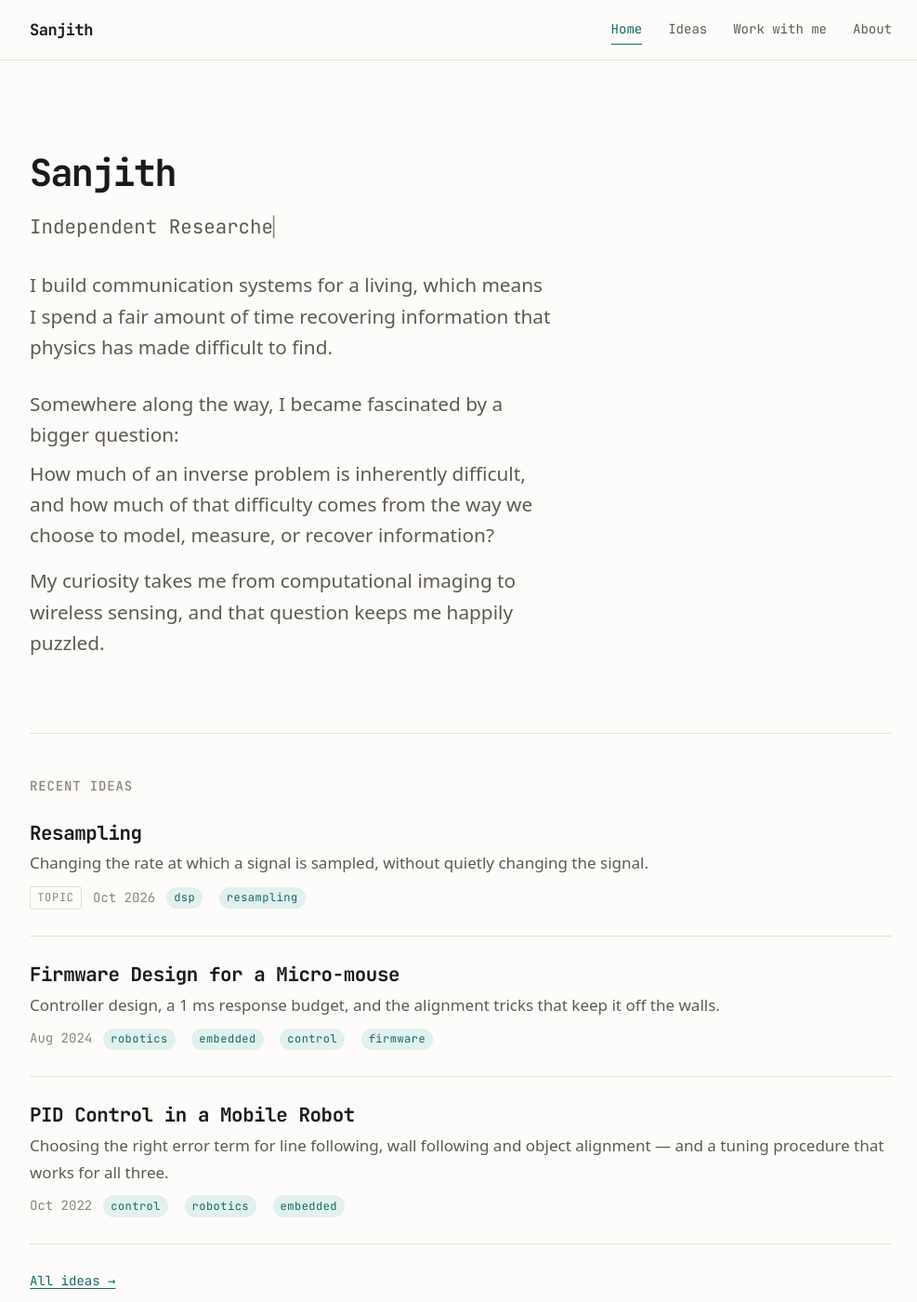
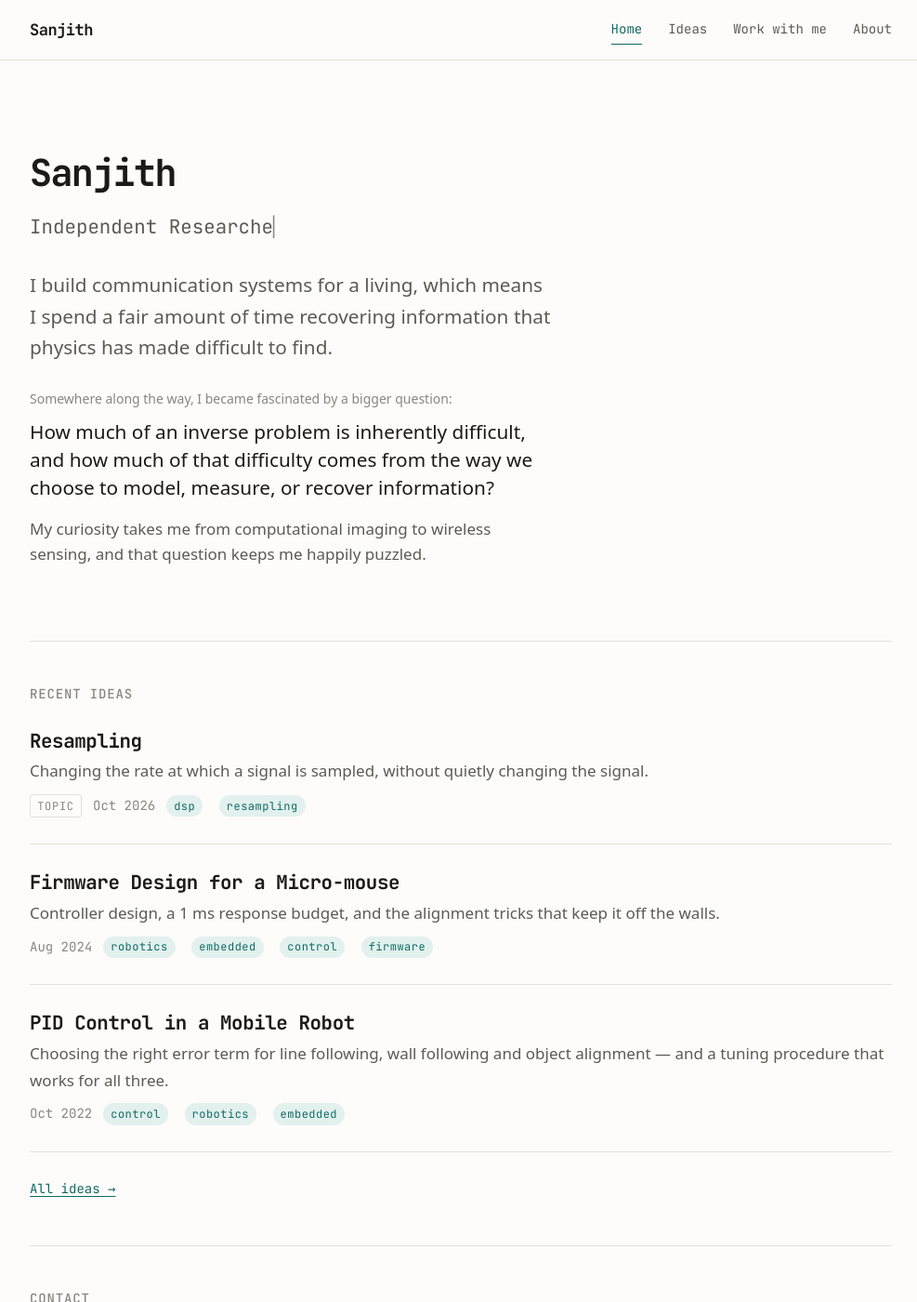
Before and after one commit to sanjith1999/sanjith1999.github.io, a Jekyll site: the page built from index.html, in a window 1280 px wide and 1400 px high. Shown: the whole window at 93% size, without its empty margins (144-1131 px from the left). Built offline with Jekyll 4.4.1, drawn with Linux system fonts in a browser that asks for light colours; some web fonts are replaced.

Commit message:
WIP002: Fix the hero hierarchy losing to .hero p
`.hero p` is (0,1,1); the three modifier classes were (0,1,0), so their
font-size, colour and line-height were all discarded and every paragraph
rendered identically. Qualify each with `p` to outrank it.

Co-Authored-By: Claude Opus 5 <noreply@anthropic.com>

```diff
--- a/assets/css/main.css
+++ b/assets/css/main.css
@@ -192,13 +192,15 @@ h3 { font-size: var(--step-1); letter-spacing: -0.02em; }
 .hero p { color: var(--ink-muted); font-size: var(--step-1); line-height: 1.6; }
 /* The opening runs as three shapes: the cue, the question it sets up, and
    where that question leads. Size and colour do the work — no rules, no
-   italics, which at this length read as texture rather than emphasis. */
-.hero-cue { font-size: var(--step--1); color: var(--ink-faint); margin-top: var(--space-3); }
-.hero-question {
+   italics, which at this length read as texture rather than emphasis.
+   Each selector is qualified with `p` so it outranks `.hero p` above;
+   a bare class loses to it and the hierarchy silently collapses. */
+.hero p.hero-cue { font-size: var(--step--1); color: var(--ink-faint); margin-top: var(--space-3); }
+.hero p.hero-question {
   font-size: var(--step-1); line-height: 1.45; color: var(--ink);
   margin-top: var(--space-1);
 }
-.hero-coda { font-size: var(--step-0); color: var(--ink-muted); margin-top: var(--space-2); }
+.hero p.hero-coda { font-size: var(--step-0); color: var(--ink-muted); margin-top: var(--space-2); }
 
 .section { padding-block: var(--space-4); border-top: 1px solid var(--rule); }
 .section-title {
```
